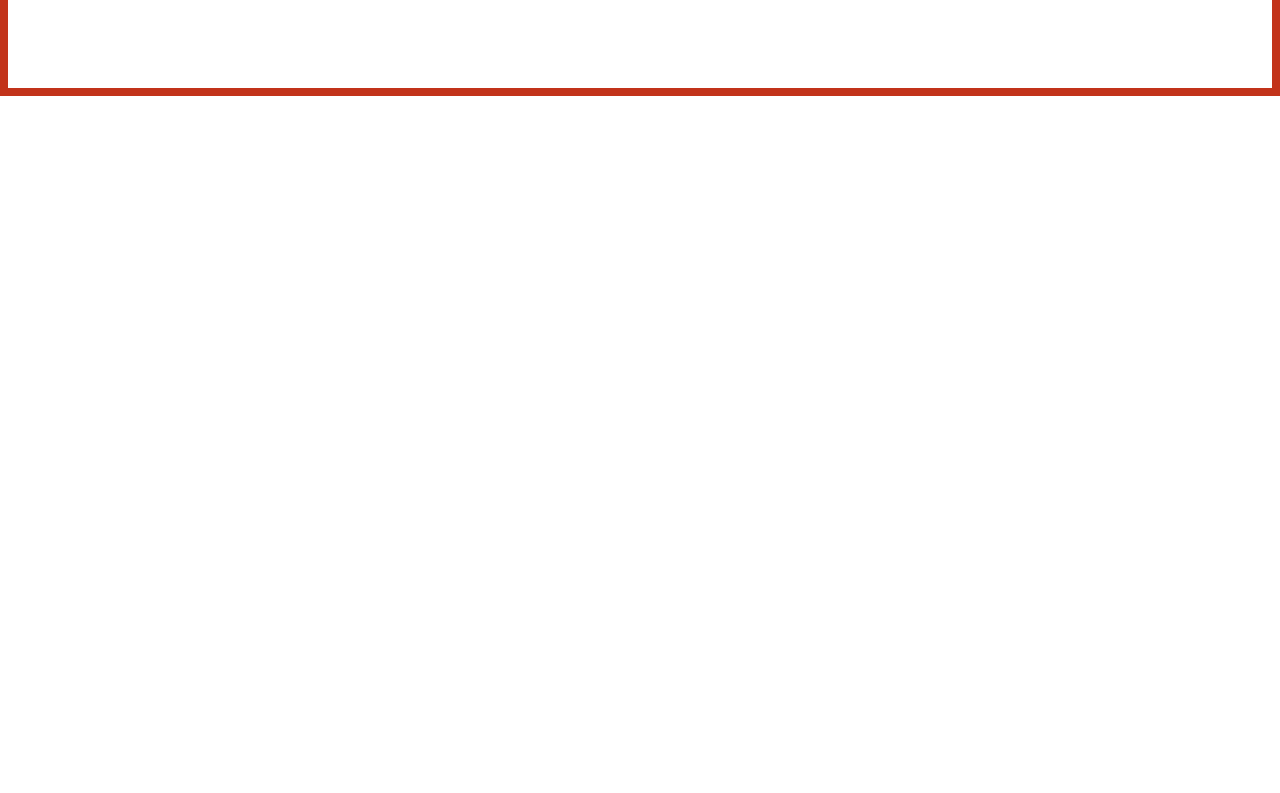
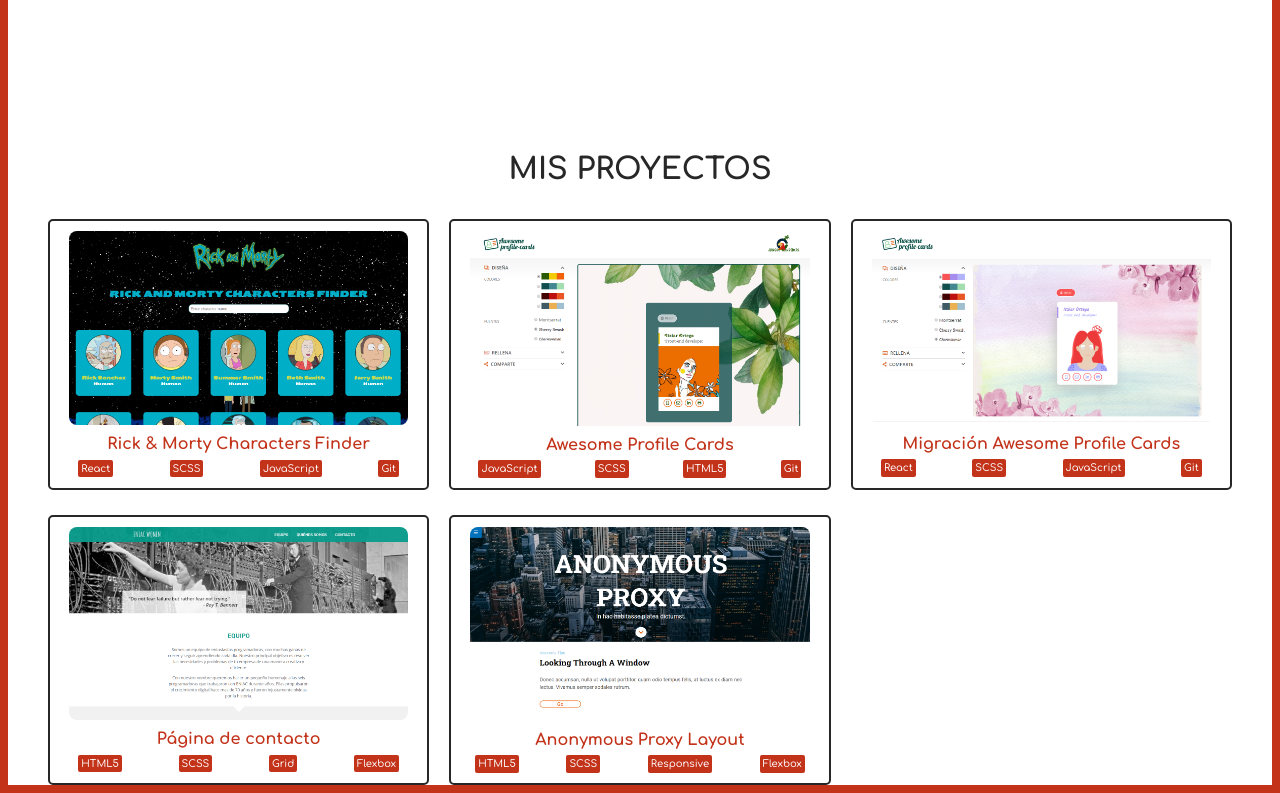
Before and after one commit to itziaroh/portfolio, a React app: page / in a window 1280 px wide. Shown: the part 375-1168 px from the top of the page. Before the commit the page ends 800 px from the top, so only its background shows below. Built offline with nearby package versions, Linux system fonts and the light colour scheme.

Commit message:
Add projects section

```diff
--- a/src/components/App.js
+++ b/src/components/App.js
@@ -1,12 +1,14 @@
 import React from 'react';
 import Navbar from './Navbar';
 import About from './About';
+import Projects from './Projects';
 
 function App() {
   return (
     <div className="App">
       <Navbar />
       <About />
+      <Projects />
     </div>
   );
 }
--- /dev/null
+++ b/src/components/ProjectCard.js
@@ -0,0 +1,24 @@
+import React from 'react';
+
+const ProjectCard = props => {
+
+    const { url, img, project, description, tech1, tech2, tech3, tech4 } = props.project
+    return (
+        <div className="project_card">
+            <a href={url}>
+                <img src={img} alt={project} className="project_card-img" />
+                <div className="project_card-details">
+                    <h4 className="project_card-details-name">{description}</h4>
+                    <ul className="project_card-details-list">
+                        <li className="detail_item">{tech1}</li>
+                        <li className="detail_item">{tech2}</li>
+                        <li className="detail_item">{tech3}</li>
+                        <li className="detail_item">{tech4}</li>
+                    </ul>
+                </div>
+            </a>
+        </div >
+    )
+}
+
+export default ProjectCard;
--- a/src/components/Projects.js
+++ b/src/components/Projects.js
@@ -1,10 +1,21 @@
 import React from 'react';
+import data from '../projects-data/projects';
+import ProjectCard from './ProjectCard';
 
 const Projects = () => {
     return (
-        <div className="about">
-
-        </div>
+        <section className="projects">
+            <h2 className="projects_title">MIS PROYECTOS</h2>
+            <ul className="projects_list">
+                {data.projects.map((project, index) => {
+                    return (
+                        <li key={index} className="projects_list-item">
+                            <ProjectCard project={project} />
+                        </li>
+                    )
+                })}
+            </ul>
+        </section>
     )
 }
 
--- /dev/null
+++ b/src/projects-data/projects.json
@@ -0,0 +1,54 @@
+{
+    "projects": [
+        {
+            "url": "https://github.com/itziaroh/modulo-3-evaluacion-final-itziaroh",
+            "img": "./img/project-characters.png",
+            "project": "Rick & Morty Characters Finder",
+            "description": "Rick & Morty Characters Finder",
+            "tech1": "React",
+            "tech2": "SCSS",
+            "tech3": "JavaScript",
+            "tech4": "Git"
+        },
+        {
+            "url": "https://github.com/itziaroh/project-promo-h-module-2-team-3-afternoon-jungle-wanderers",
+            "img": "./img/project-cards-js.png",
+            "project": "Awesome Profile Cards",
+            "description": "Awesome Profile Cards",
+            "tech1": "JavaScript",
+            "tech2": "SCSS",
+            "tech3": "HTML5",
+            "tech4": "Git"
+        },
+        {
+            "url": "https://github.com/itziaroh/project-promo-h-module-3-team-4-afternoon-",
+            "img": "./img/project-cards-react.png",
+            "project": "Migración Awesome Profile Cards",
+            "description": "Migración Awesome Profile Cards",
+            "tech1": "React",
+            "tech2": "SCSS",
+            "tech3": "JavaScript",
+            "tech4": "Git"
+        },
+        {
+            "url": "https://github.com/Adalab/project-promo-h-module-1-team-4-afternoon-eniac-women",
+            "img": "./img/project-eniac.png",
+            "project": "Página de contacto",
+            "description": "Página de contacto",
+            "tech1": "HTML5",
+            "tech2": "SCSS",
+            "tech3": "Grid",
+            "tech4": "Flexbox"
+        },
+        {
+            "url": "https://github.com/itziaroh/evaluacion-final-modulo-1-itziaroh",
+            "img": "./img/project-layout.png",
+            "project": "Anonymous Proxy",
+            "description": "Anonymous Proxy Layout",
+            "tech1": "HTML5",
+            "tech2": "SCSS",
+            "tech3": "Responsive",
+            "tech4": "Flexbox"
+        }
+    ]
+}
--- a/src/styles/components/_about.scss
+++ b/src/styles/components/_about.scss
@@ -1,12 +1,14 @@
 .about{
-    height: 50vh;
+    height: 35vh;
     padding-top: rem(20);
     margin: 0 rem(40);
     @include for-tablet-up{
         margin: 0 rem(85);
+        height: 45vh;
     }
     @include for-desktop-up{
         margin: 0 rem(130);
+        height: 55vh;
     }
 
     &_hello{
--- /dev/null
+++ b/src/styles/components/_projectCard.scss
@@ -0,0 +1,29 @@
+.project_card{
+    &-img{
+        max-width: 90%;
+        border-radius: 8px;
+        display: block;
+        margin-left: auto;
+        margin-right: auto;
+    }
+    &-details{
+        &-name{
+            font-size: rem(16);
+            text-align: center;
+            margin-top: rem(10);
+            margin-bottom: rem(6);
+        }
+        &-list{
+            display: flex;
+            flex-direction: row;
+            justify-content: space-around;
+        }
+    }
+}
+
+.detail_item{
+    color: $white;
+    background-color: $red;
+    padding: rem(3);
+    border-radius: rem(2);
+}
--- /dev/null
+++ b/src/styles/components/_projects.scss
@@ -0,0 +1,29 @@
+.projects_title{
+    font-size: rem(18);
+    font-weight: 600;
+    text-align: center;
+    margin-bottom: rem(20);
+    color: $dark-grey;
+    @include for-tablet-up{
+        font-size: rem(30);
+        margin-bottom: rem(32);
+    }
+}
+
+.projects_list{
+    margin: 0 rem(40);
+    display: grid;
+    grid-template-columns: 1fr;
+    grid-gap: rem(25) rem(20);
+    @include for-tablet-up{
+        grid-template-columns: 1fr 1fr;
+    }
+    @include for-desktop-up{
+        grid-template-columns: 1fr 1fr 1fr;
+    }
+    &-item{
+        border: solid 2px $dark-grey;
+        border-radius: rem(5);
+        padding: rem(10) 0;
+    }
+}
--- a/src/styles/index.scss
+++ b/src/styles/index.scss
@@ -5,3 +5,5 @@
 @import 'components/App.scss';
 @import 'components/navbar';
 @import 'components/about';
+@import 'components/projects';
+@import 'components/projectCard';
```
Also changed, not shown: public/img/project-cards-js.png (added), public/img/project-cards-react.png (added), public/img/project-characters.png (added), public/img/project-eniac.png (added), public/img/project-layout.png (added).
